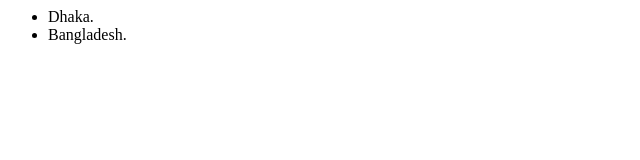
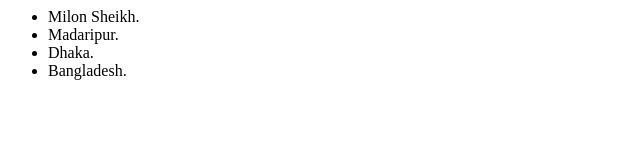
Before and after one commit to milonsheikh/NewGitTest, a plain HTML site: page index.html in a window 1280 px wide. Shown: the whole page, without its empty margins (0-640 px from the left). Drawn offline with Linux system fonts and the light colour scheme.

Commit message:
Make chenge

```diff
--- a/index.html
+++ b/index.html
@@ -3,6 +3,8 @@
 <body>
   <div>
     <ul>
+      <li>Milon Sheikh.</li>
+      <li>Madaripur.</li>
       <li>Dhaka.</li>
       <li>Bangladesh.</li>
     </ul>
```
